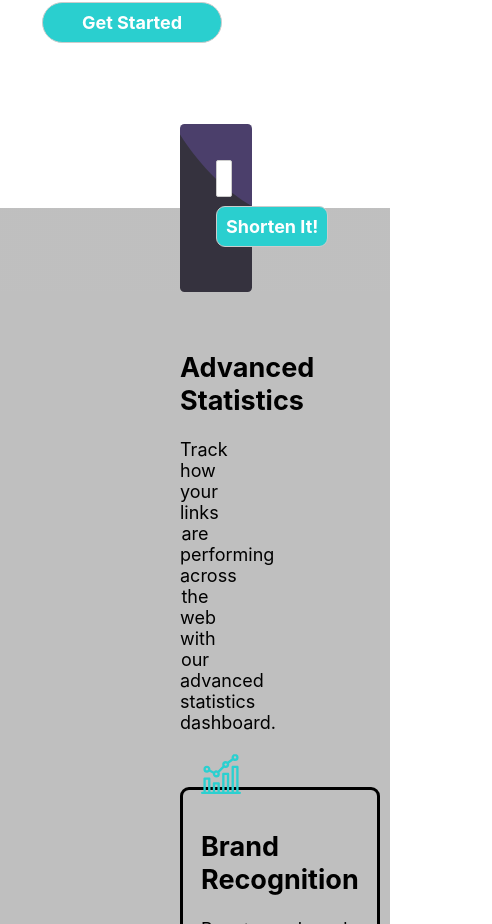
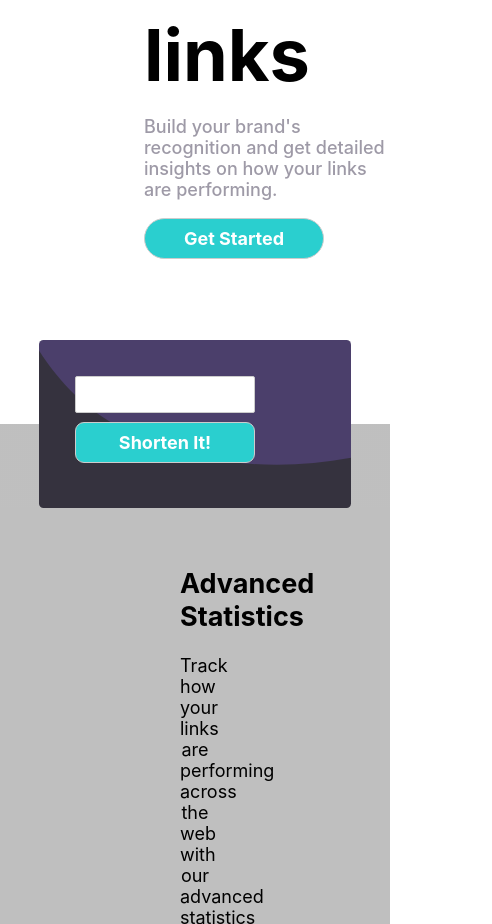
Before and after one commit to roc2246/urlShortening_frontEndMentor, a Svelte app: page / in a window 390 px wide. Shown: the part 778-1702 px from the top of the page, 492 px wide, since content can reach past the window. Built offline with nearby package versions, Linux system fonts and the light colour scheme.

Commit message:
Made form mobile responsive

```diff
--- a/src/sections/Form.svelte
+++ b/src/sections/Form.svelte
@@ -55,17 +55,15 @@
 <style lang="scss">
   @import "../scss/global";
   .shortener-container{
-    // padding-top: 4rem;
-    // padding-left: 10rem;
-    padding-right: 10rem;
-    padding-left: 10rem;
     background: linear-gradient(to bottom,  white 50%,$gray 50%,);
   }
   .shortener {
+    margin-right: min(10rem, 10%);
+    margin-left: min(10rem, 10%);
     background-image: url("/images/bg-boost-desktop.svg");
     background-color: $very-dark-blue;
     border-radius: .25rem;
-
+// min-width: 20rem;
     padding: 2rem;
     display: flex;
     flex-direction: row;
--- a/src/sections/Hero.svelte
+++ b/src/sections/Hero.svelte
@@ -24,7 +24,7 @@
   .paragraph-primary {
     color: $grayish-violet;
     font-weight: $fontweight-light;
-    width: 25rem;
+    // width: 25rem;
   }
 
   .hero {
@@ -40,6 +40,7 @@
       display: flex;
       flex-direction: column;
       max-width: 28rem;
+      width: 100%;
 
     }
     &__image {
```
